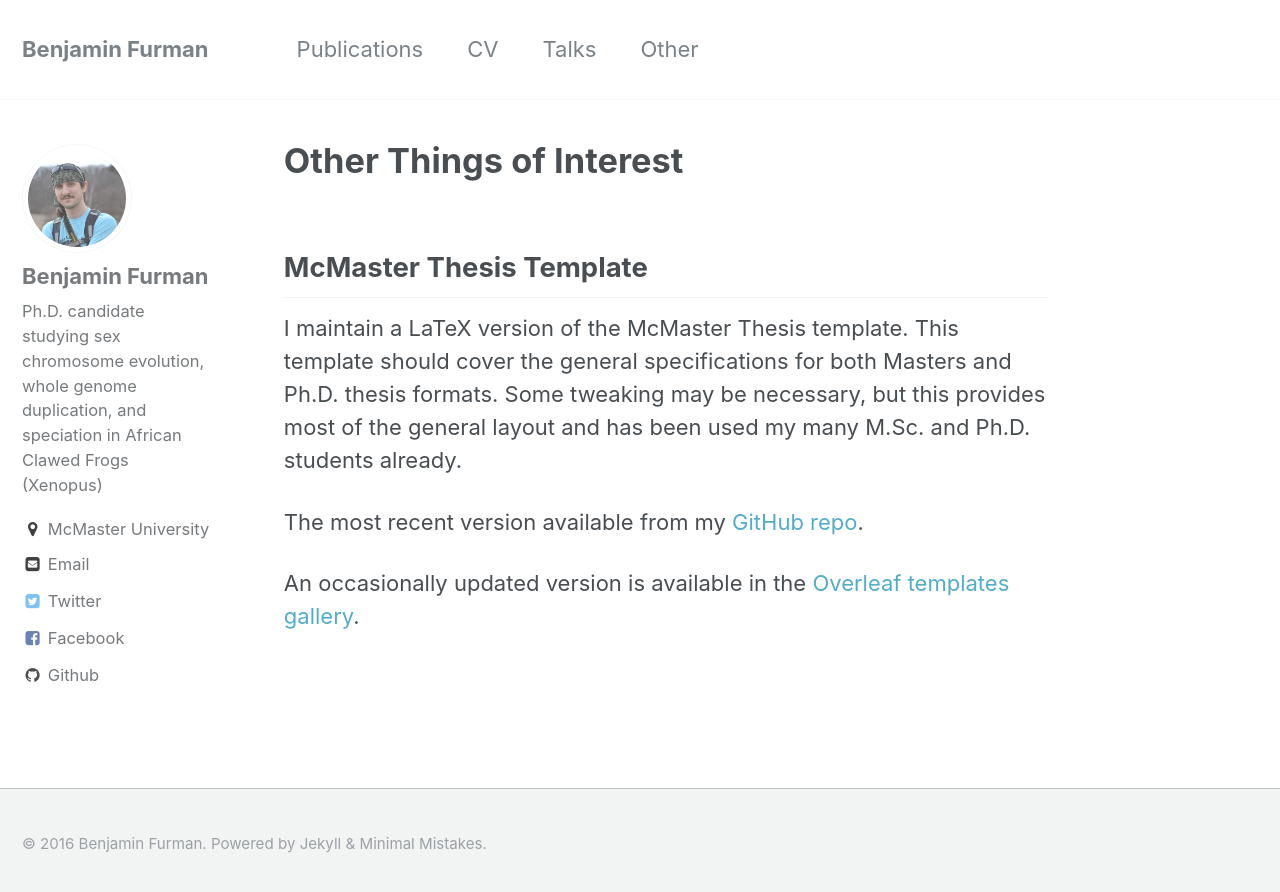
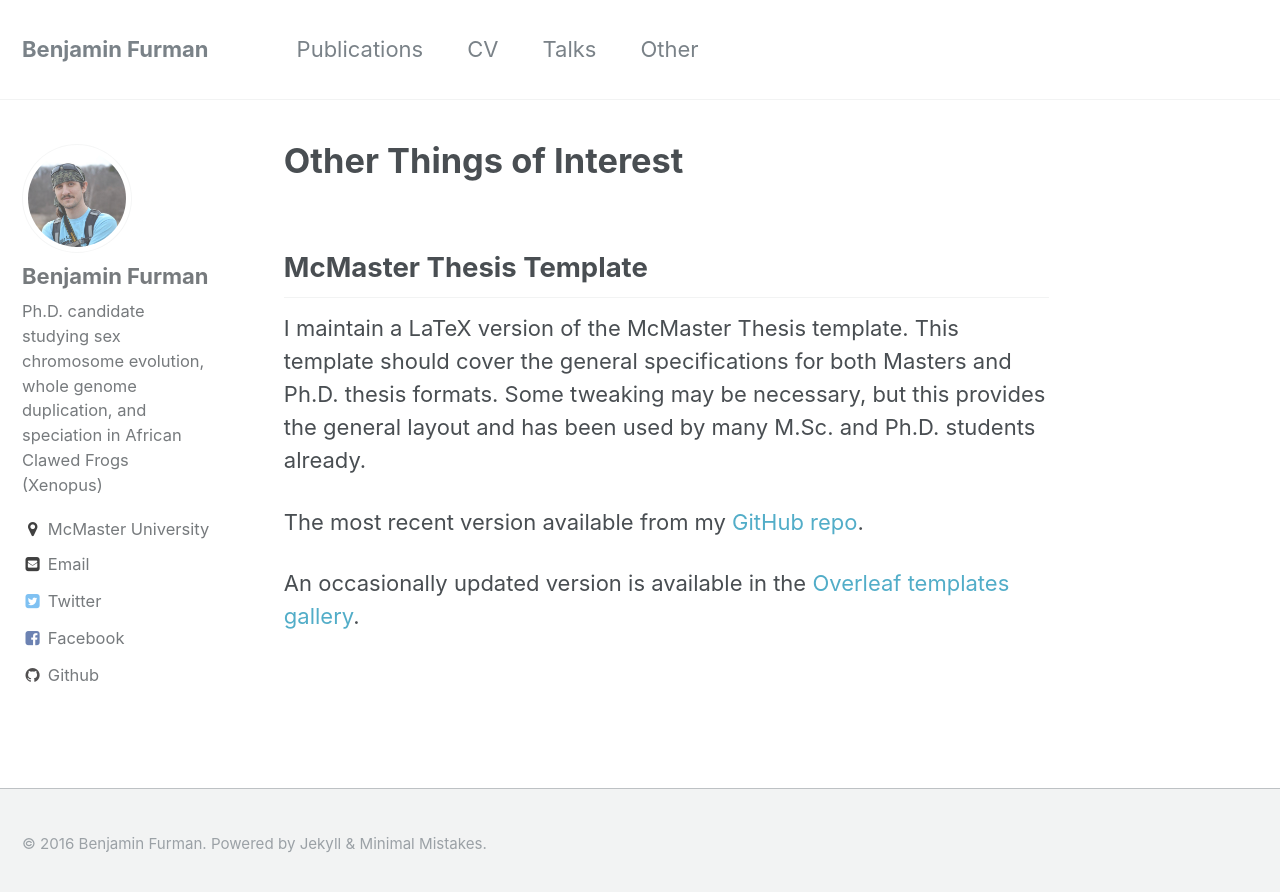
Before and after one commit to benjaminfurman/benjaminfurman.github.io, a Jekyll site: the page built from _pages/other.md, in a window 1280 px wide. Shown: the top 892 px of the page. Built offline with Jekyll 4.4.1, drawn with Linux system fonts in a browser that asks for light colours.

Commit message:
spelling fixes

```diff
--- a/_pages/other.md
+++ b/_pages/other.md
@@ -5,7 +5,7 @@ layout: single
 
 ## McMaster Thesis Template
 
-I maintain a LaTeX version of the McMaster Thesis template. This template should cover the general specifications for both Masters and Ph.D. thesis formats. Some tweaking may be necessary, but this provides most of the general layout and has been used my many M.Sc. and Ph.D. students already.
+I maintain a LaTeX version of the McMaster Thesis template. This template should cover the general specifications for both Masters and Ph.D. thesis formats. Some tweaking may be necessary, but this provides the general layout and has been used by many M.Sc. and Ph.D. students already.
 
 The most recent version available from my [GitHub repo](https://github.com/benjaminfurman/McMaster_Thesis_Template).
 
```
